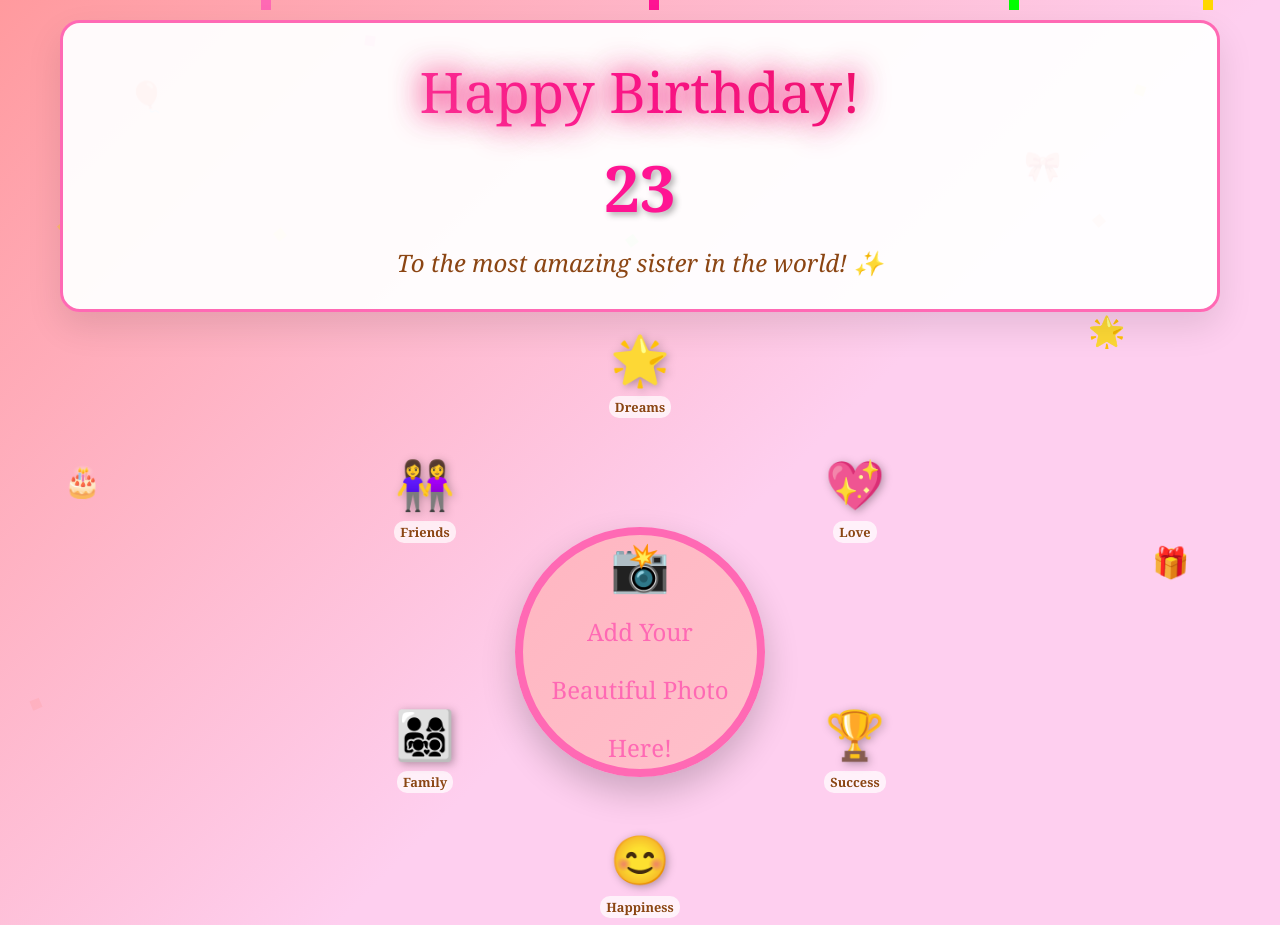
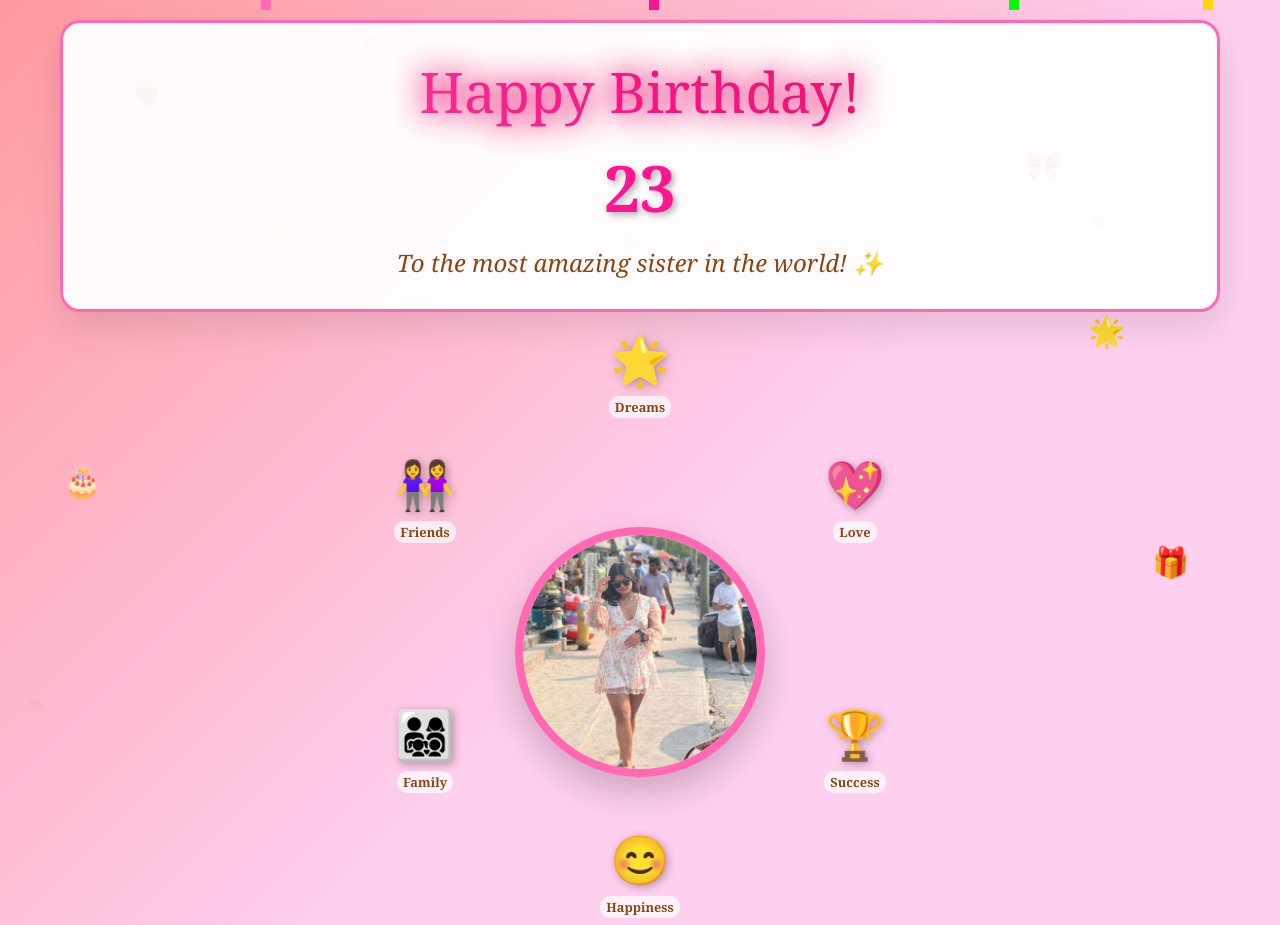
Before and after one commit to ShivamBansal05/birthday-card, a plain HTML site: page birthday/sarubirthday.html in a window 1280 px wide. Shown: the top 925 px of the page. Drawn offline with Linux system fonts and the light colour scheme.

Commit message:
Update sarubirthday.html

```diff
--- a/birthday/sarubirthday.html
+++ b/birthday/sarubirthday.html
@@ -377,15 +377,13 @@
             <div class="subtitle">To the most amazing sister in the world! ✨</div>
         </div>
 
-        <div class="photo-section">
-            <div class="photo-frame" onclick="photoClick()">
-                <div class="photo-placeholder">
-                    📸<br>
-                    <span style="font-size: 1.5rem;">Add Your<br>Beautiful Photo<br>Here!</span>
-                </div>
-            </div>
+      <div class="photo-section">
+    <div class="photo-frame">
+        <img src="saru.jpg" alt="Birthday Girl"
+             style="width:100%; height:100%; object-fit:cover; border-radius:50%;">
+    </div>
+</div>
 
-        </div>
 
 
 
```
